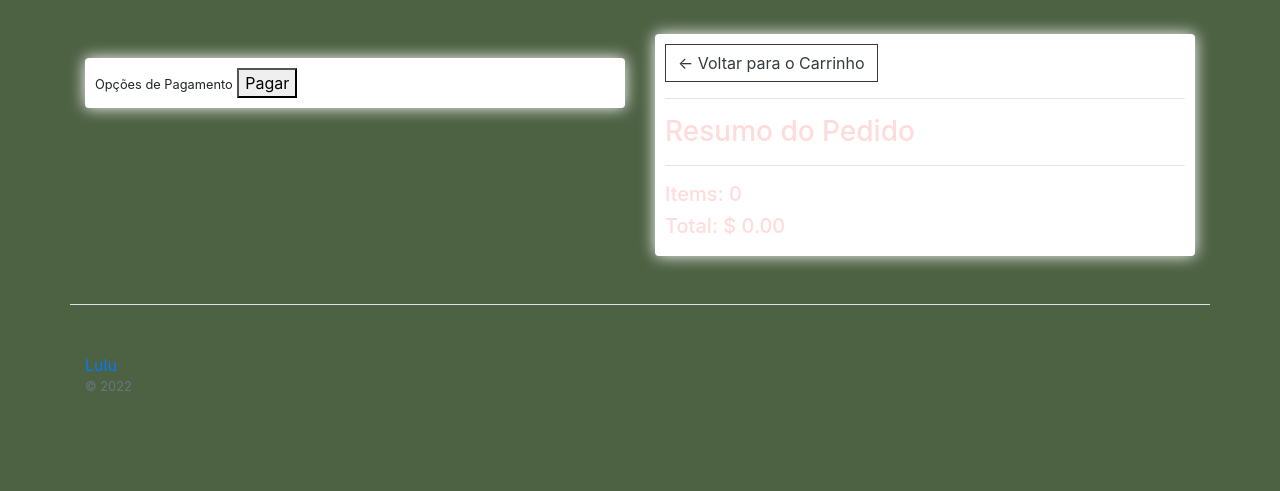
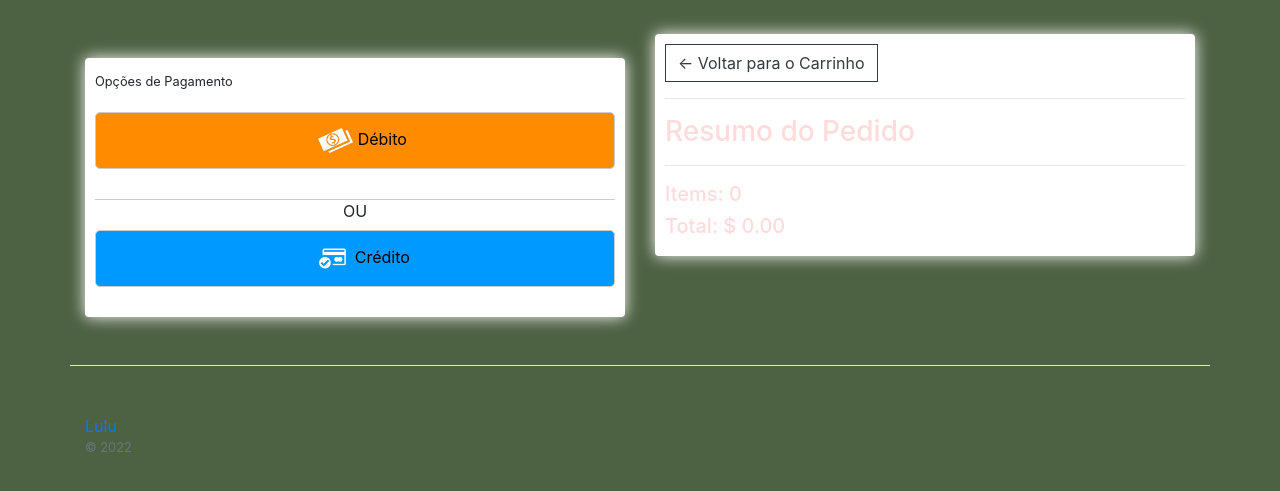
Before and after one commit to Zander404/E-commercer-Django, a Django app: page /checkout/ in a window 1280 px wide. Shown: the part 57-548 px from the top of the page. Run offline with Django 4.2, Linux system fonts and the light colour scheme; a user stored in the database is signed in; data comes from the database, SQL or seed files in the repository; both versions use the stored data as it was after the commit; some libraries are stand-ins or nearby versions.

Commit message:
ajustando templates + rotas

```diff
--- a/src/app/dashboard/urls.py
+++ b/src/app/dashboard/urls.py
@@ -1,6 +1,6 @@
 from django.urls import path
 from . import views
-from django.contrib.auth.decorators import login_required
+
 
 
 
--- a/src/app/dashboard/views.py
+++ b/src/app/dashboard/views.py
@@ -4,6 +4,8 @@ from django.views.generic import ListView, CreateView, UpdateView, DeleteView
 from loja.models import *
 from django.contrib.auth.mixins import LoginRequiredMixin
 from braces.views import GroupRequiredMixin
+
+from . import decorators
 
 # Create your views here.
 
@@ -47,6 +49,7 @@ class ProdutoDelete(DeleteView, LoginRequiredMixin):
 
 #CRUD de Clientes
 
+
 class ClienteCreate(CreateView, LoginRequiredMixin):
     login_url: reverse_lazy('login')
     model = Cliente
@@ -54,7 +57,7 @@ class ClienteCreate(CreateView, LoginRequiredMixin):
     queryset = Cliente.objects.all()
     success_url = reverse_lazy('listCliente')
     template_name = 'dashboard/cliente_form.html'
-    group_required = [u"Administrador"]
+    group_required = [u"Gerente"]
 
 
 class ClienteList(ListView, LoginRequiredMixin, ):
--- a/src/app/static/css/main.css
+++ b/src/app/static/css/main.css
@@ -1,3 +1,5 @@
+/* MAIN */
+
 body{
 	background-color: hsla(100, 58%, 13%, 0.778);
 }
@@ -5,6 +7,7 @@ body{
 h1,h2,h3,h4,h5,h6{
 	color:hsl(0, 100%, 93%);
 }
+
 
 .box-element{
 	box-shadow:hsl(0, 0%, 100%) 0 0 16px;
@@ -31,6 +34,9 @@ h1,h2,h3,h4,h5,h6{
 	background-color: #1b6a2f!important;
 }
 
+
+
+/* CARRINHO */
 #cart-icon{
 	width:25px;
 	display: inline-block;
@@ -118,89 +124,64 @@ h1,h2,h3,h4,h5,h6{
   background-color: rgb(251, 251, 251);
 }
 
+#make-payment {
+  width: 100%;
+  height: auto;
+  margin-top: 20px;
+  margin-bottom: 20px;
+  border: 1px solid #ccc;
+  border-radius: 5px;
+  padding: 10px;
+  background-color: rgb(255, 140, 0);
+
+}
+#make-payment:hover {
+  background-color: rgb(247, 155, 63);
+}
+
+#make-payment-credit {
+  width: 100%;
+  height: auto;
+  margin-top: 20px;
+  margin-bottom: 20px;
+  border: 1px solid #ccc;
+  border-radius: 5px;
+  padding: 10px;
+  background-color: rgb(0, 153, 255);
+
+}
+
+#make-payment-credit:hover {
+  background-color: rgb(0, 153, 255);
+}
+
+#credit-card {
+	width:35px;
+	display: inline-block;
+	margin-left: 15px;
+
+}
+#debit {
+	width:35px;
+	display: inline-block;
+	margin-left: 15px;
+}
+
+#divisor {
+	width:100%;
+	height:1px;
+	background-color: #ccc;
+	margin-top: 10px;
+	margin-bottom: 10px;
+	text-align: center;
+}
 
 
-.pagination {
-	display: flex;
-	padding-left: 0;
-	list-style: none;
-	border-radius: 0.25rem;
-  }
 
-  .page-link {
-	position: relative;
-	display: block;
-	padding: 0.5rem 0.75rem;
-	margin-left: -1px;
-	line-height: 1.25;
-	color: #007bff;
-	background-color: #fff;
-	border: 1px solid #dee2e6;
-  }
-  .page-link:hover {
-	z-index: 2;
-	color: #0056b3;
-	text-decoration: none;
-	background-color: #e9ecef;
-	border-color: #dee2e6;
-  }
-  .page-link:focus {
-	z-index: 3;
-	outline: 0;
-	box-shadow: 0 0 0 0.2rem rgba(0, 123, 255, 0.25);
-  }
 
-  .page-item:first-child .page-link {
-	margin-left: 0;
-	border-top-left-radius: 0.25rem;
-	border-bottom-left-radius: 0.25rem;
-  }
-  .page-item:last-child .page-link {
-	border-top-right-radius: 0.25rem;
-	border-bottom-right-radius: 0.25rem;
-  }
-  .page-item.active .page-link {
-	z-index: 3;
-	color: #fff;
-	background-color: #007bff;
-	border-color: #007bff;
-  }
-  .page-item.disabled .page-link {
-	color: #6c757d;
-	pointer-events: none;
-	cursor: auto;
-	background-color: #fff;
-	border-color: #dee2e6;
-  }
 
-  .pagination-lg .page-link {
-	padding: 0.75rem 1.5rem;
-	font-size: 1.25rem;
-	line-height: 1.5;
-  }
-  .pagination-lg .page-item:first-child .page-link {
-	border-top-left-radius: 0.3rem;
-	border-bottom-left-radius: 0.3rem;
-  }
-  .pagination-lg .page-item:last-child .page-link {
-	border-top-right-radius: 0.3rem;
-	border-bottom-right-radius: 0.3rem;
-  }
 
-  .pagination-sm .page-link {
-	padding: 0.25rem 0.5rem;
-	font-size: 0.875rem;
-	line-height: 1.5;
-  }
-  .pagination-sm .page-item:first-child .page-link {
-	border-top-left-radius: 0.2rem;
-	border-bottom-left-radius: 0.2rem;
-  }
-  .pagination-sm .page-item:last-child .page-link {
-	border-top-right-radius: 0.2rem;
-	border-bottom-right-radius: 0.2rem;
-  }
-
+/* CRUD */
 
   .cadastro{
 	display: flex;
@@ -224,14 +205,12 @@ width: 100%;
 }
 
 .cadastro__thead{
-/* background-color: aliceblue; */
 border-radius: 33%;
 border: none;
 background-color: rgb(249, 64, 64);
 }
 
 .cadastro__tbody{
-/* background-color: #1B77F3; */
 display: flex;
 border:none;
 border-radius: 33%;
@@ -241,3 +220,19 @@ border-radius: 33%;
 	background-color: #a4b4ab;
 
 }
+
+
+.page-links a {
+	color: #fff;
+	text-decoration: none;
+	margin-top: 10px;
+	border-radius: 0%;
+	padding: 5px;
+	margin-right: 5px;
+
+}
+
+.page-links a:hover{
+	background-color: #fff;
+	color: #000;
+}
--- a/src/app/static/templates/dashboard/cliente_list.html
+++ b/src/app/static/templates/dashboard/cliente_list.html
@@ -40,11 +40,11 @@
         <div class="page-links">
 
         {% if page_obj.has_previous %}
-            <a class="button1"  href="{% url 'listCliente' %}?page={{ page_obj.previous_page_number}}" >Anterior</a>
+            <a class="page-back" href="{% url 'listCliente' %}?page={{ page_obj.previous_page_number}}" >Anterior</a>
         {% endif %}
 
         {% if page_obj.has_next %}
-            <a href="{% url 'listCliente' %}?page={{ page_obj.next_page_number}}"> Próximo </a>
+            <a id="page-link__a" href="{% url 'listCliente' %}?page={{ page_obj.next_page_number}}"> Próximo </a>
         {% endif %}
     </div>
 {%endblock content%}
--- a/src/app/static/templates/loja/checkout.html
+++ b/src/app/static/templates/loja/checkout.html
@@ -45,7 +45,11 @@
             <br>
             <div class="box-element hidden" id="payment-info">
                 <small>Opções de Pagamento</small>
-                <button id="make-payment"> Pagar </button>
+                <button id="make-payment">
+                    <img id="debit" src="{%static 'img/debit.png'%}"> Débito </button>
+                <p id="divisor">OU</p>
+                <button id="make-payment-credit">
+                    <img id="credit-card" src="{%static 'img/credit_card.png'%}"> Crédito </button>
             </div>
 
         </div>
@@ -101,6 +105,16 @@
         })
 
         document.getElementById('make-payment').addEventListener('click', function(e){
+            if (total == 0){
+                alert('Carro Vazio!!! Adicione Produtos para completar a compra')
+                alert('Redirecionando para a Loja...')
+                window.location.href = "{% url 'loja' %}";
+            }else{
+                submitFormData()
+            }
+        })
+
+        document.getElementById('make-payment-credit').addEventListener('click', function(e){
             if (total == 0){
                 alert('Carro Vazio!!! Adicione Produtos para completar a compra')
                 alert('Redirecionando para a Loja...')
--- a/src/app/static/templates/loja/main.html
+++ b/src/app/static/templates/loja/main.html
@@ -108,6 +108,7 @@
 			</footer>
 
 	<script>
+
 		if (user != 'AnonymousUser') {
 			document.getElementById("signin").classList.add("hidden");
 			document.getElementById("login").classList.add("hidden");
```
Also changed, not shown: src/app/dashboard/decorators.py (added, +19 -0 lines), src/app/db.sqlite3, src/app/static/img/background_Vq4otHs.jpg (deleted), src/app/static/img/background_t915cBP.jpg (deleted), src/app/static/img/credit_card.png (added), src/app/static/img/debit.png (added).
